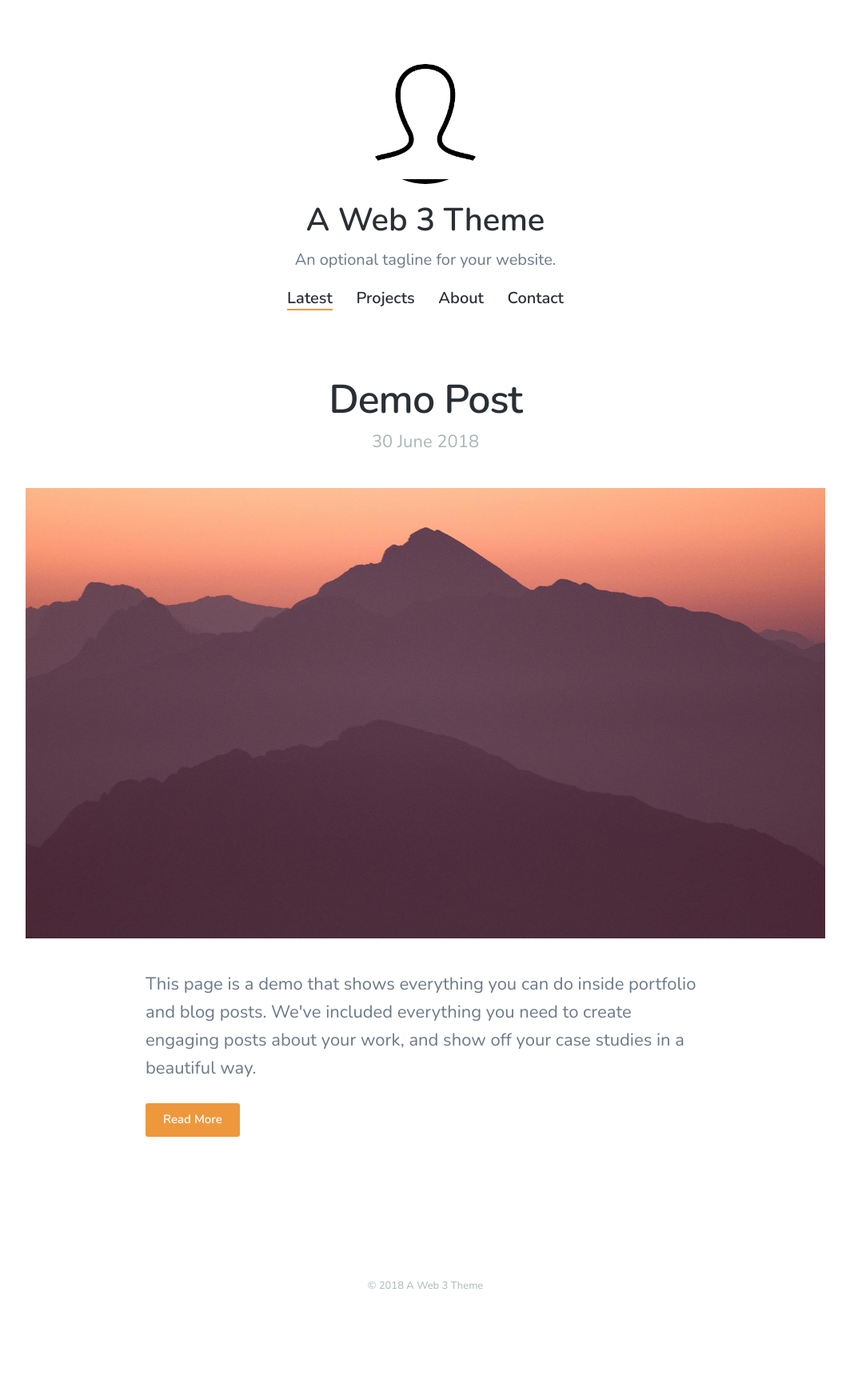
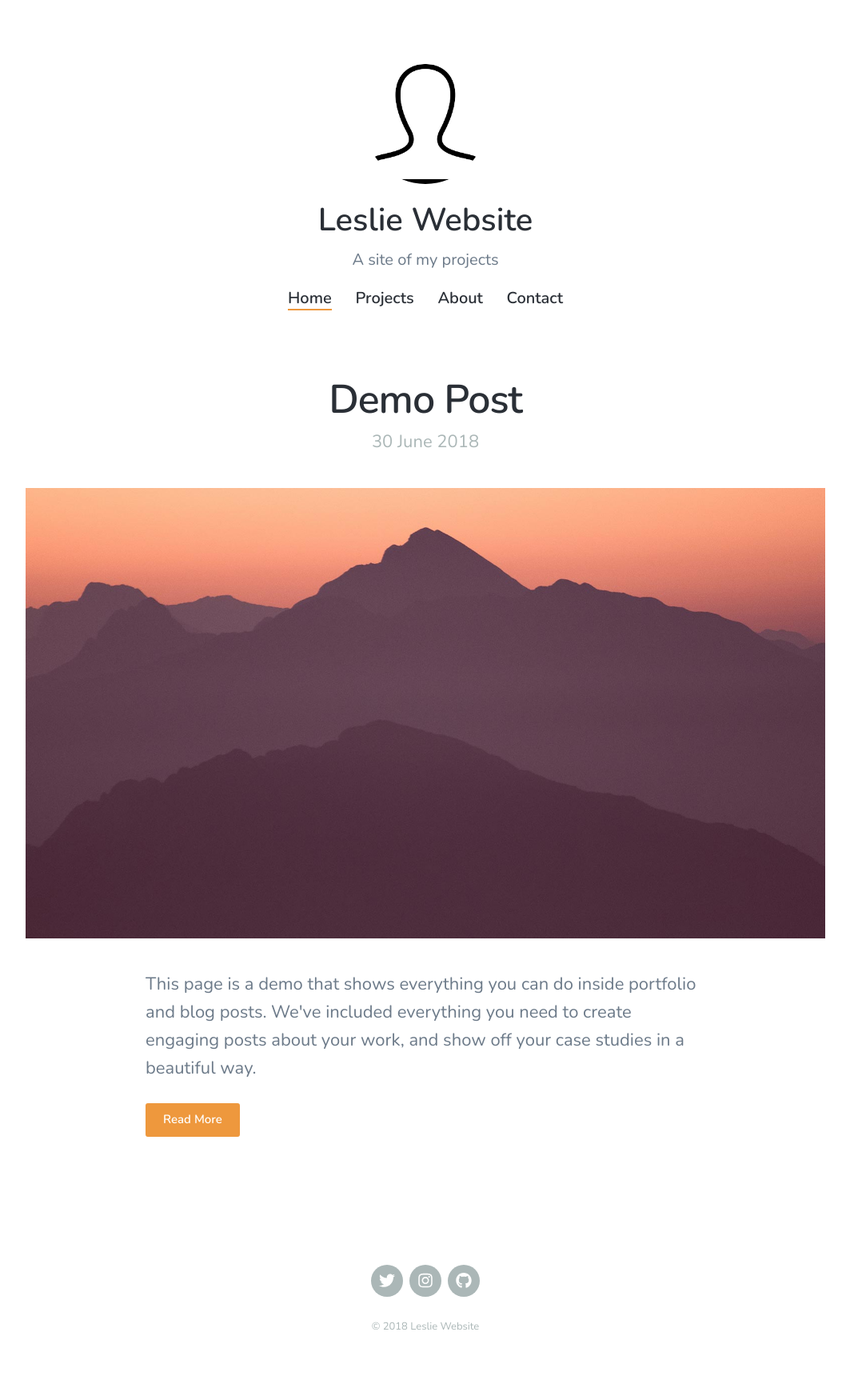
Before and after one commit to leslieyho/web-3-theme-master, a Jekyll site: the page built from index.html, in a window 1280 px wide. Shown: the whole page at 80% size, without its empty margins (108-1171 px from the left). Built offline with Jekyll 4.4.1, drawn with Linux system fonts in a browser that asks for light colours; nearby versions of some CDN libraries; the list of posts is cut into pages by our own code; before the commit the page ends 1694 px from its top, so only the background shows below that; part of the change alters nothing that is shown.

Commit message:
more custom settings

```diff
--- a/_data/settings.yml
+++ b/_data/settings.yml
@@ -1,6 +1,6 @@
 basic_settings:
-  site_title: A Web 3 Theme
-  site_tagline: An optional tagline for your website.
+  site_title: Leslie Website
+  site_tagline: A site of my projects
   favicon_image: /images/favicon.png
 
 header_settings:
@@ -10,7 +10,7 @@ header_settings:
 
 menu_settings:
   menu_items:
-    - title: 'Latest'
+    - title: 'Home'
       url: '/'
     - title: 'Projects'
       url: '/projects/'
@@ -20,18 +20,18 @@ menu_settings:
       url: '/contact'
 
 grid_settings:
-  grid_spacing: 10
+  grid_spacing: 8
 
 contact_settings:
-  form_action: 'https://formspree.io/your@email.com'
+  form_action: 'https://formspree.io/leslieyho@gmail.com'
   confirmation_url: '/thanks'
   email_subject: 'Contact form submission'
   send_button_text: 'Send Message'
 
 social_settings:
   facebook_url: ''
-  twitter_url: ''
-  instagram_url: ''
+  twitter_url: 'http://twitter/username'
+  instagram_url: 'http://instagram.com/lymho_'
   snapchat_url: ''
   youtube_url: ''
   google-plus_url: ''
@@ -46,7 +46,7 @@ social_settings:
   dribbble_url: ''
   behance_url: ''
   deviantart_url: ''
-  github_url: ''
+  github_url: 'http://github.com/leslieyho'
   reddit_url: ''
   flickr_url: ''
   etsy_url: ''
```
